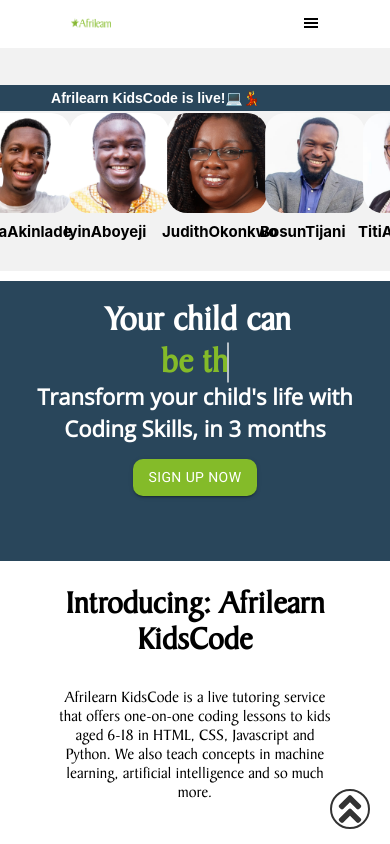
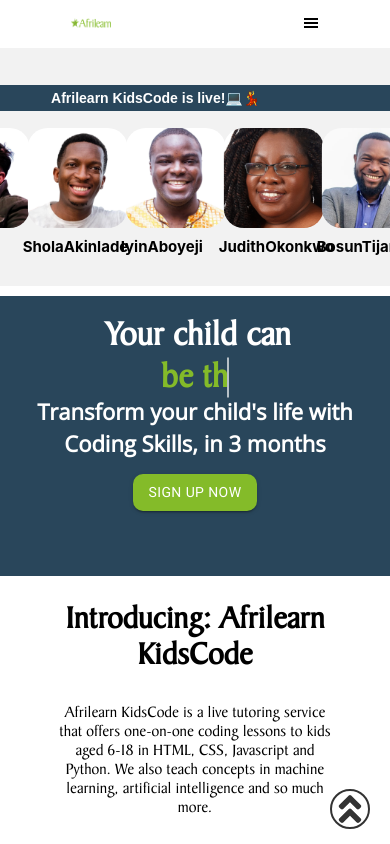
Before and after one commit to Afrilearn/AfrilearnCoding, a React (Create React App) app: page / in a window 390 px wide. Shown: the top 844 px of the page. Built offline with nearby package versions, Linux system fonts and the light colour scheme.

Commit message:
Images adjusted

```diff
--- a/src/components/imageholder.css
+++ b/src/components/imageholder.css
@@ -45,10 +45,10 @@
 
 @keyframes rightToLeft {
     0% {
-      transform: translateX(1000px);
+      transform: translateX(1100px);
     }
     100% {
-      transform: translateX(-1500px);
+      transform: translateX(-1200px);
     }
   }
 
@@ -62,7 +62,10 @@
     .second-image-holder img{
         height: 100px;
         margin: 5px;
+        margin-top: 20px;
+        margin-right: 20px;
         border-radius: 20px;
+        /* gap: 20px; */
     }
 
     .image-holder {
@@ -74,4 +77,13 @@
         font-size: 15px;
     }
 
+    @keyframes rightToLeft {
+        0% {
+          transform: translateX(500px);
+        }
+        100% {
+          transform: translateX(-600px);
+        }
+      }
+
 }
```
